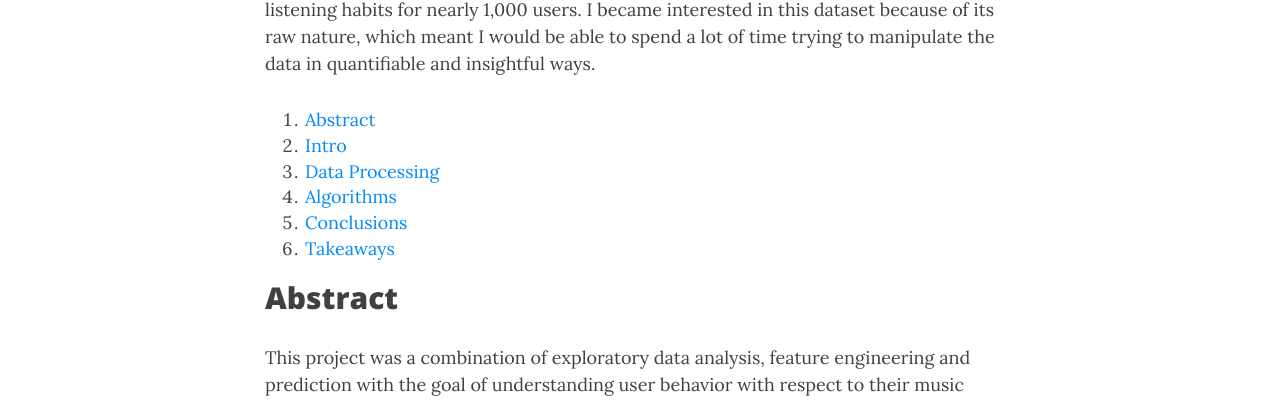
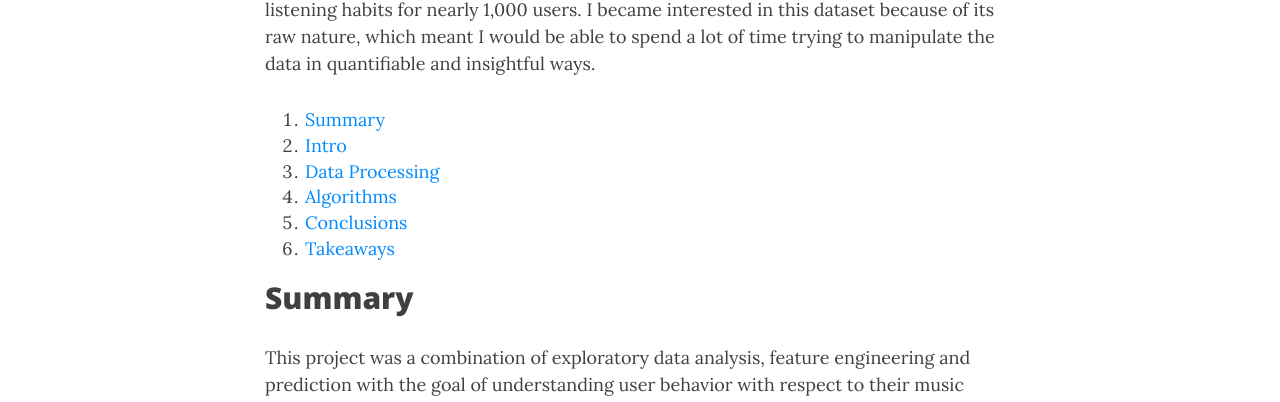
Before and after one commit to awilde27/awilde27.github.io, a Jekyll site: the page built from _posts/2017-12-22-Lastfm.md, in a window 1280 px wide and 900 px high. Shown: the part 433-835 px from the top of the window. Built offline with Jekyll 4.4.1, drawn with Linux system fonts in a browser that asks for light colours; nearby versions of some CDN libraries; comment, search, counter and statistics services are not loaded.

Commit message:
change to lastfm file

```diff
--- a/_posts/2017-12-22-Lastfm.md
+++ b/_posts/2017-12-22-Lastfm.md
@@ -10,14 +10,14 @@ image: /imgs/lastfmlogo.png
 
 The [Last.fm Dataset - 1K users](http://ocelma.net/MusicRecommendationDataset/lastfm-1K.html), taken from Òscar Celma's [webpage](http://ocelma.net/), consists of entire listening habits for nearly 1,000 users. I became interested in this dataset because of its raw nature, which meant I would be able to spend a lot of time trying to manipulate the data in quantifiable and insightful ways.
 
-1. [Abstract](#abstract)
+1. [Summary](#summary)
 2. [Intro](#intro)
 3. [Data Processing](#data-processing)
 4. [Algorithms](#algorithms)
 5. [Conclusions](#conclusions)
 6. [Takeaways](#takeaways)
 
-## Abstract
+## Summary
 
 This project was a combination of exploratory data analysis, feature engineering and prediction with the goal of understanding user behavior with respect to their music choices. Music streaming data has the potential to hold many secrets about user listening habits, for example whether users have any hierarchical patterns in popularity of the songs they choose. Through data analysis of Last.fm's music streaming data for 63 chosen US users, we can gauge a user's tendencies on the manner in which the user subconsciously chooses a sequence of songs during a listening period. For a fixed song amount in a given user listening session, there is evidence to suggest a subconscious (or conscious) decision making process for choosing songs related to the distribution of popularity among songs and artists the user has listened to in the past. This directly leads to a possible advertisement scheme, one which takes into account the likelihood of the user remaining on the music app while waiting for an ad to play. To avoid textual analysis, one can look for similarities among users after frequencies (popularities) are normalized for each user. However, the findings of this analysis seemed to show little pattern on large amounts of listening periods.
 
```
